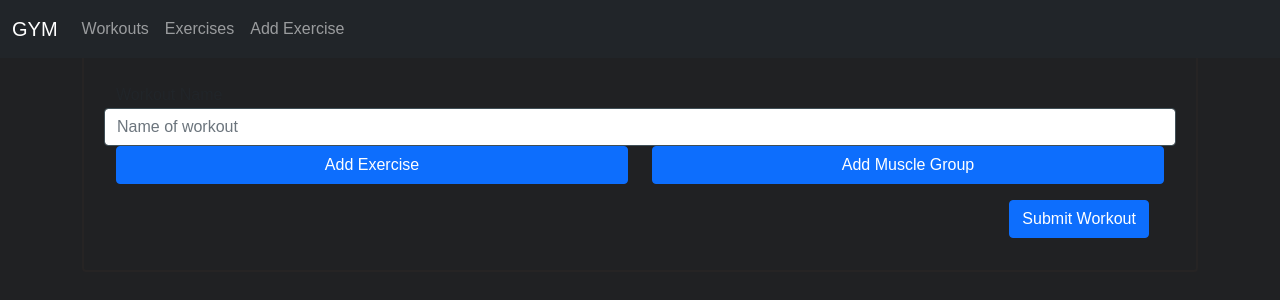
After one commit to MelecaZane/GymApp, a Flask app: page /addWorkout in a window 1280 px wide. The commit adds this page. Shown: the top 300 px of the page. Run offline with Flask 3, Linux system fonts and the light colour scheme; data that the repository does not hold is empty; some libraries are stand-ins or nearby versions.

Commit message:
Can now add custom workouts

```diff
--- a/app/forms.py
+++ b/app/forms.py
@@ -24,3 +24,6 @@
         if muscle_group:
             self.muscle_group.default = muscle_group
             self.process()
+
+class AddWorkoutForm(FlaskForm):
+    name = StringField("Workout Name", validators=[DataRequired()])
--- a/app/routes.py
+++ b/app/routes.py
@@ -1,9 +1,10 @@
-from flask import render_template, request, redirect, url_for, flash
+from flask import render_template, request, redirect, url_for, flash, jsonify
 from app import flask_app
 from app import db
-from app.models import MuscleGroup, Exercise
-from app.forms import AddExerciseForm, UpdateExerciseForm
+from app.models import MuscleGroup, Exercise, Workout
+from app.forms import AddExerciseForm, UpdateExerciseForm, AddWorkoutForm
 from werkzeug.datastructures import MultiDict
+import json
 
 @flask_app.route("/", methods=["GET", "POST"])
 @flask_app.route("/index.html", methods=["GET", "POST"])
@@ -86,3 +87,37 @@
             print("ERROR ADDING EXERCISE")
             print(form.errors)
             return redirect(url_for("all_exercises_page"))
+
+@flask_app.route("/allWorkouts", methods=["GET"])
+def all_workouts_page():
+    return render_template("allWorkouts.html",
+                            title="All Workouts")
+
+@flask_app.route("/addWorkout", methods=["GET", "POST"])
+def add_workout_page():
+    if request.method == "GET":
+        exercises = Exercise.query.all()
+        exercise_choices = [(exercise.id, exercise.name) for exercise in exercises]
+        muscle_groups = MuscleGroup.query.all()
+        muscle_group_choices = [(muscle_group.id, muscle_group.name) for muscle_group in muscle_groups]
+
+        return render_template("addWorkout.html",
+                                title="Add Workout",
+                                exercises=exercise_choices,
+                                muscle_groups=muscle_group_choices,
+                                form=AddWorkoutForm())
+
+    if request.method == "POST":
+        workout_details = request.json
+        order = workout_details["order"]
+        order = [str(x) for x in order]
+        exercises = [Exercise.query.get(x) for x in workout_details["exercises"]]
+        groups = [MuscleGroup.query.get(x) for x in workout_details["groups"]]
+
+        new_workout = Workout(name=workout_details["name"],
+                                exercises=exercises,
+                                muscle_groups=groups,
+                                order=''.join(order))
+        db.session.add(new_workout)
+        db.session.commit()
+        return jsonify({"success": True, "redirect_url": url_for('all_workouts_page')}), 200
--- a/app/static/script.js
+++ b/app/static/script.js
@@ -1,4 +1,8 @@
-function hideStartingWeight() {
+function getCSRFToken() {
+   return document.querySelector('input[name="csrf_token"]').value;
+}
+
+function hideStartingWeight(){
     var startingWeight = document.getElementById('startingWeightBox');
 
      if (startingWeight.style.display === 'none'){
@@ -7,3 +11,139 @@
         startingWeight.style.display = 'none';
      }
 }
+
+function addExerciseButton(){
+   const exerciseHeadings = document.querySelectorAll('#ExerciseStorage h6');
+   var exercises = [];
+   exerciseHeadings.forEach(heading => {
+       exercises.push([heading.id, heading.innerHTML]);
+   });
+   console.log(exercises);
+
+   const newDiv = document.createElement('div');
+   newDiv.classList.add('row', 'mt-3');
+
+   const selectDiv = document.createElement('div');
+   selectDiv.classList.add('col-10');
+
+   const select = document.createElement('select');
+   select.classList.add('form-select');
+   select.classList.add('exercise');
+
+   exercises.forEach(exercise => {
+       const option = document.createElement('option');
+       option.value = exercise[0];
+       option.innerHTML = exercise[1];
+       select.appendChild(option);
+   });
+
+   selectDiv.appendChild(select);
+
+   const buttonDiv = document.createElement('div');
+   buttonDiv.classList.add('col-2');
+
+   const button = document.createElement('button');
+   button.type = 'button';
+   button.classList.add('btn', 'btn-danger', 'w-100');
+   button.textContent = 'Remove';
+   button.onclick = function() {
+       newDiv.remove();
+   };
+
+   buttonDiv.appendChild(button);
+
+   newDiv.appendChild(selectDiv);
+   newDiv.appendChild(buttonDiv);
+
+   const form = document.querySelector('.custom-form');
+   const buttonsRow = form.querySelector('.row:last-child');
+   form.insertBefore(newDiv, buttonsRow);
+}
+
+function addMuscleGroupButton(){
+   const muscleGroupHeadings = document.querySelectorAll('#MuscleGroupStorage h6');
+   var muscleGroups = [];
+   muscleGroupHeadings.forEach(heading => {
+       muscleGroups.push([heading.id, heading.innerHTML]);
+   });
+   console.log(muscleGroups);
+
+   const newDiv = document.createElement('div');
+   newDiv.classList.add('row', 'mt-3');
+
+   const selectDiv = document.createElement('div');
+   selectDiv.classList.add('col-10');
+
+   const select = document.createElement('select');
+   select.classList.add('form-select');
+   select.classList.add('group');
+
+   muscleGroups.forEach(muscleGroup => {
+       const option = document.createElement('option');
+       option.value = muscleGroup[0];
+       option.innerHTML = muscleGroup[1];
+       select.appendChild(option);
+   });
+
+   selectDiv.appendChild(select);
+
+   const buttonDiv = document.createElement('div');
+   buttonDiv.classList.add('col-2');
+
+   const button = document.createElement('button');
+   button.type = 'button';
+   button.classList.add('btn', 'btn-danger', 'w-100');
+   button.textContent = 'Remove';
+   button.onclick = function() {
+       newDiv.remove();
+   };
+
+   buttonDiv.appendChild(button);
+
+   newDiv.appendChild(selectDiv);
+   newDiv.appendChild(buttonDiv);
+
+   const form = document.querySelector('.custom-form');
+   const buttonsRow = form.querySelector('.row:last-child');
+   form.insertBefore(newDiv, buttonsRow);
+}
+
+function submitWorkout(){
+   var name = document.getElementById('workoutName').value;
+   const workoutSelection = document.querySelectorAll('.form-select');
+   var exercises = [];
+   var groups = [];
+   var order = [];
+   workoutSelection.forEach(select => {
+       if (select.classList.contains('exercise')){
+            exercises.push(select.value);
+            order.push(1);
+       } else if (select.classList.contains('group')){
+            groups.push(select.value);
+            order.push(0);
+       }
+   });
+
+   var xhttp = new XMLHttpRequest();
+   postData = {
+         'name': name,
+         'exercises': exercises,
+         'groups': groups,
+         'order': order
+   }
+   xhttp.open("POST", "/addWorkout", true);
+   xhttp.setRequestHeader("Content-type", "application/json");
+   xhttp.setRequestHeader("X-CSRFToken", getCSRFToken());
+   xhttp.send(JSON.stringify(postData));
+
+   xhttp.onreadystatechange = function() {
+      if (this.readyState == 4) {
+          var response = JSON.parse(this.responseText);
+          if (this.status == 200 && response.success) {
+              window.location.href = response.redirect_url;
+          } else {
+              alert('Error: ' + response.error);
+          }
+      }
+  }
+}
--- a/app/static/style.css
+++ b/app/static/style.css
@@ -235,3 +235,8 @@
 .add-exercise-form, .exercise-details-form {
     background-color: #202123;
 }
+
+.top-button {
+    padding: 1rem;
+
+}
--- /dev/null
+++ b/app/templates/addWorkout.html
@@ -0,0 +1,46 @@
+{% extends "base.html" %}
+{% block title %} {{ title }} {% endblock %}
+{% block content %}
+
+<div class="container mt-5">
+    <div id="ExerciseStorage" style="display: none;">
+        {% for exercise in exercises %}
+            <div class="exercise">
+                <h6 id="{{ exercise[0] }}">{{ exercise[1] }}</h6>
+            </div>
+        {% endfor %}
+    </div>
+    <div id="MuscleGroupStorage" style="display: none;">
+        {% for group in muscle_groups %}
+            <div class="muscle-group">
+                <h6 id="{{ group[0] }}">{{ group[1] }}</h6>
+            </div>
+        {% endfor %}
+    </div>
+    <div class="card">
+        <div class="card-body">
+            <form class="custom-form add-exercise-form" method="POST">
+                {{ form.hidden_tag() }}
+                <div class="row">
+                        <label for="workoutName" class="form-label>">Workout Name</label>
+                        <input type="text" class="form-control" id="workoutName" placeholder="Name of workout">
+                </div>
+                <div class="row">
+                    <div class="col-6">
+                        <button type="button" class="btn btn-primary w-100" onclick="addExerciseButton()">Add Exercise</button>
+                    </div>
+                    <div class="col-6">
+                        <button type="button" class="btn btn-primary w-100" onclick="addMuscleGroupButton()">Add Muscle Group</button>
+                    </div>
+                </div>
+                <div class="row d-flex justify-content-end mt-3">
+                    <div class="col-2">
+                        <button type="button" class="btn btn-primary" onclick="submitWorkout()">Submit Workout</button>
+                    </div>
+                </div>
+            </form>
+        </div>
+    </div>
+</div>
+
+{% endblock %}
--- a/app/templates/base.html
+++ b/app/templates/base.html
@@ -21,7 +21,7 @@
         <div class="collapse navbar-collapse" id="navbarNav">
             <ul class="navbar-nav">
                 <li class="nav-item active">
-                    <a class="nav-link" href=>Workouts</a>
+                    <a class="nav-link" href='{{ url_for("all_workouts_page") }}'>Workouts</a>
                 </li>
                 <li class="nav-item">
                     <a class="nav-link" href='{{ url_for("all_exercises_page")}}'>Exercises</a>
```
Also changed, not shown: app/templates/allWorkouts.html (added, +21 -0 lines), migrations/versions/53ba7fb06448_.py (added, +32 -0 lines).
